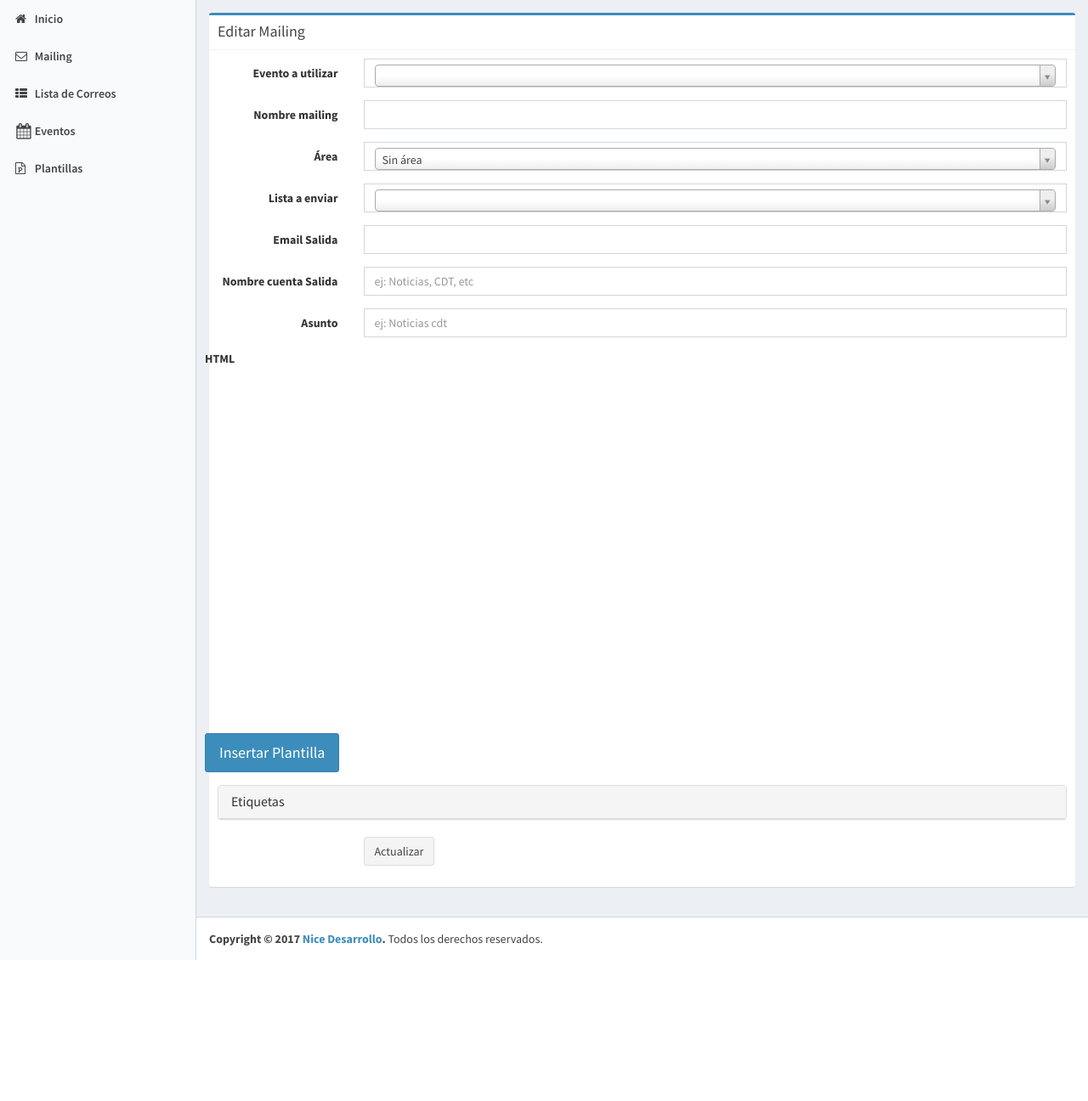
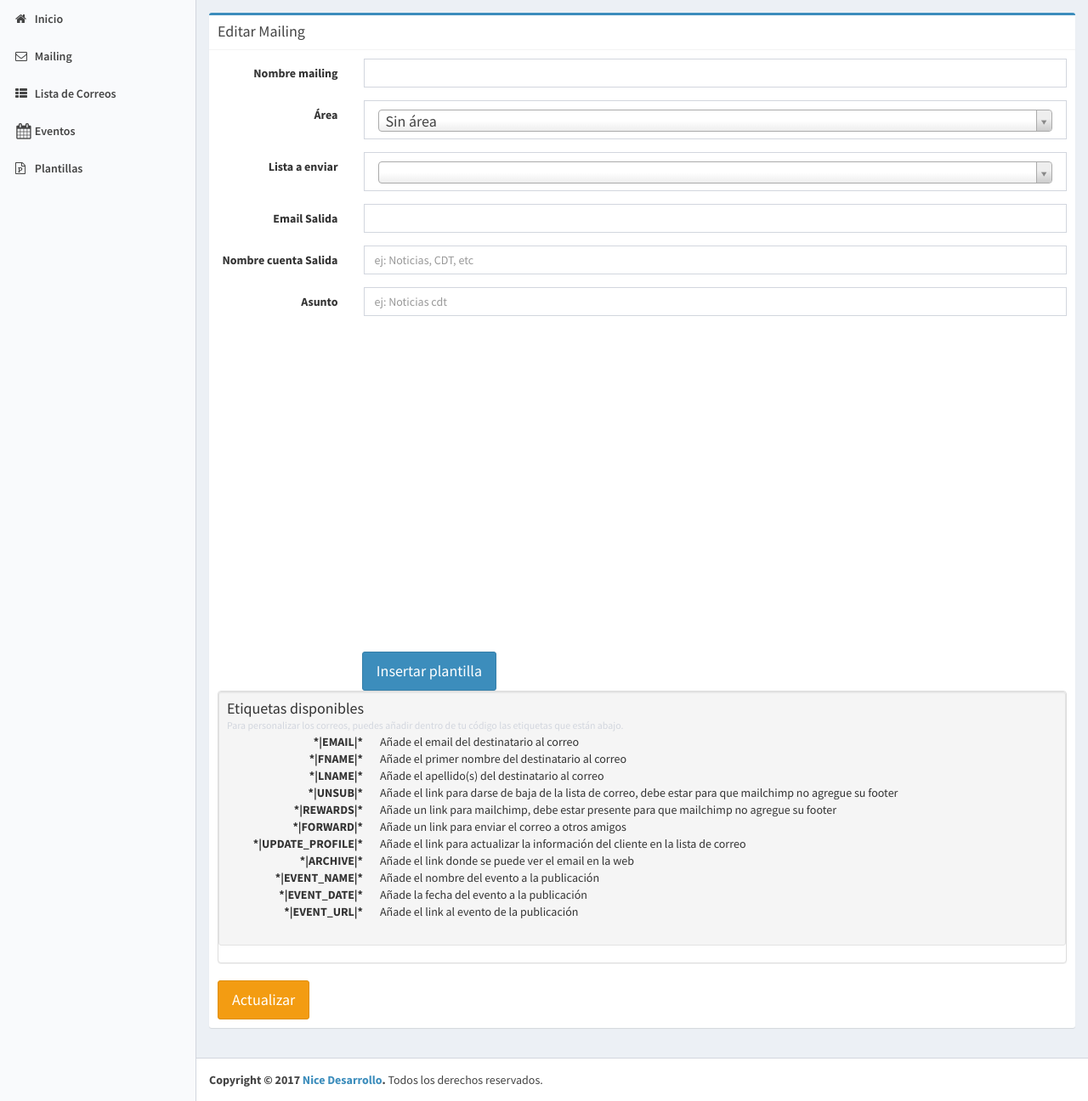
Before and after one commit to samuelmontoyag/Mailer_CDT, a Flask app: template templates/campagnas/edit.html in a window 1280 px wide. Shown: the part 50-1346 px from the top of the page at 85% size. Before the commit the page ends 1180 px from the top, so only its background shows below. Run offline with Flask 2, Linux system fonts and the light colour scheme; the template is opened without the code that fills it, so the values that code supplies are empty; parts of the project's set-up code (start-up, migrations or seed data) failed here and were passed over; some libraries are stand-ins or nearby versions.

Commit message:
FIX: Se modificia estilo en editar campa?a para ajustarlo dentro del box.

```diff
--- a/templates/campagnas/create.html
+++ b/templates/campagnas/create.html
@@ -14,7 +14,7 @@
                 </div>
             </div>
 
-            <div class="form-group">
+           <!--  <div class="form-group">
                 <label for="event" class="col-sm-2 control-label">Evento a utilizar</label>
                 <div class="col-sm-10">
                     <select name="event_id" id="event_id"  class="form-control input-lg">
@@ -24,7 +24,7 @@
                         {% endfor%}
                     </select>
                 </div>
-            </div>
+            </div> -->
 
 
             <div class="form-group">
@@ -41,7 +41,7 @@
             <div class="form-group">
                 <label for="emailList" class="col-sm-2 control-label">Lista a enviar</label>
                 <div class="col-sm-10">
-                    <select name="emailList"  class="form-control">
+                    <select name="emailList"  class="form-control input-lg">
                         {% for list in lists %}
                             <option value="{{list.id}}">{{list.name}}</option>
                         {% endfor%}
--- a/templates/campagnas/edit.html
+++ b/templates/campagnas/edit.html
@@ -10,16 +10,7 @@
 	{% if campaign.id != None %}
 	<input type="hidden" name="id" value="{{campaign.id}}">
 	{% endif %}
-	<div class="form-group">
-		<label for="event" class="col-sm-2 control-label">Evento a utilizar</label>
-		<div class="col-sm-10">
-			<select name="event_id" id="event_id"  class="form-control">
-				{% for list in eventList %}
-					<option value="{{list.event_id}}">{{list.event_name}}</option>
-				{% endfor%}
-			</select>
-		</div>
-	</div>
+
 	<div class="form-group">
 		<label for="campaignName" class="col-sm-2 control-label">Nombre mailing</label>
 		<div class="col-sm-10">
@@ -29,7 +20,7 @@
     <div class="form-group">
         <label for="emailList" class="col-sm-2 control-label">Área</label>
         <div class="col-sm-10">
-            <select name="folder"  class="form-control">
+            <select name="folder"  class="form-control input-lg">
                 <option value="0">Sin área</option>
                 {% for list in areaList %}
                 	{% if list.folder_id == campaign.folder_id %}
@@ -44,7 +35,7 @@
 	<div class="form-group">
 		<label for="emailList" class="col-sm-2 control-label">Lista a enviar</label>
 		<div class="col-sm-10">
-			<select name="emailList"  class="form-control">
+			<select name="emailList"  class="form-control input-lg">
 				{% for list in lists %}
 					{% if list.id == campaign.list_id %}
 						<option value="{{list.id}}" selected>{{list.name}}</option>
@@ -73,77 +64,36 @@
 			<input type="text" name="subject" placeholder="ej: Noticias cdt"  class="form-control" value="{{campaign.subject}}" maxlength="145">
 		</div>
 	</div>
-	<div class="form-group">
-		<label >HTML</label>
-		<div >
-			<textarea name="html" rows="20" style="min-height:200px;" id="html">
-				{{html|safe}}
-			</textarea>
-		</div>
+
+	 <textarea name="html" rows="20" style="min-height:250px;">
+	 	{{html|safe}}
+
+	 </textarea>
+
+    <button type="button" class="btn btn-primary btn-lg" data-toggle="modal" data-target="#myModal"> Insertar plantilla</button>
+
+	<div class="panel panel-default">
+
+		<div class="well well-sm">
+          <h4 class="no-margin">Etiquetas disponibles</h4>
+          <small class="text-gray">Para personalizar los correos, puedes añadir dentro de tu código las etiquetas que están abajo.</small>
+          <dl class="dl-horizontal">
+              <dt>*|EMAIL|*</dt><dd>Añade el email del destinatario al correo</dd>
+              <dt>*|FNAME|*</dt><dd>Añade el primer nombre del destinatario al correo</dd>
+              <dt>*|LNAME|*</dt><dd>Añade el apellido(s) del destinatario al correo</dd>
+              <dt>*|UNSUB|*</dt><dd>Añade el link para darse de baja de la lista de correo, debe estar para que mailchimp no agregue su footer</dd>
+              <dt>*|REWARDS|*</dt><dd>Añade un link para mailchimp, debe estar presente para que mailchimp no agregue su footer</dd>
+              <dt>*|FORWARD|*</dt><dd>Añade un link para enviar el correo a otros amigos</dd>
+              <dt>*|UPDATE_PROFILE|*</dt><dd>Añade el link para actualizar la información del cliente en la lista de correo</dd>
+              <dt>*|ARCHIVE|*</dt><dd>Añade el link donde se puede ver el email en la web</dd>
+              <dt>*|EVENT_NAME|*</dt><dd>Añade el nombre del evento a la publicación</dd>
+              <dt>*|EVENT_DATE|*</dt><dd>Añade la fecha del evento a la publicación</dd>
+              <dt>*|EVENT_URL|*</dt><dd>Añade el link al evento de la publicación</dd>
+          </dl>
+        </div>
+
 	</div>
-	<div class="form-group">
-		<button class="btn btn-primary btn-lg" data-toggle="modal" data-target="#myModal">
-			Insertar Plantilla
-		</button>
-	</div>
-	<div class="panel panel-default">
-	    <div class="panel-heading">
-	      <h4 class="panel-title">
-	        <a data-toggle="collapse" data-parent="#accordion" href="#collapseOne">
-	          Etiquetas
-	        </a>
-	      </h4>
-	    </div>
-	    <div id="collapseOne" class="panel-collapse collapse">
-	        <div class="panel-body">
-	        	Para personalizar los correos, puedes añadir dentro de tu código las etiquetas que están abajo..
-	        	<div>
-	        		<table class="table">
-	        			<tr><th>Etiqueta</th><th>Descripción</th>
-	        			</tr>
-	        			<tr>
-							<td>*|EMAIL|*</td><td>Añade el email del destinatario al correo</td>
-						</tr>
-						<tr>
-							<td>*|FNAME|*</td><td>Añade el primer nombre del destinatario al correo</td>
-						</tr>
-						<tr>
-							<td>*|LNAME|*</td><td>Añade el apellido(s) del destinatario al correo</td>
-						</tr>
-						<tr>
-							<td>*|UNSUB|*</td><td>Añade el link para darse de baja de la lista de correo, debe estar para que mailchimp no agregue su footer</td>
-						</tr>
-						<tr>
-							<td>*|REWARDS|*</td><td>Añade un link para mailchimp, debe estar presente para que mailchimp no agregue su footer</td>
-						</tr>
-						<tr>
-							<td>*|FORWARD|*</td><td>Añade un link para enviar el correo a otros amigos</td>
-						</tr>
-						<tr>
-							<td>*|UPDATE_PROFILE|*</td><td>Añade el link para actualizar la información del cliente en la lista de correo</td>
-						</tr>
-						<tr>
-							<td>*|ARCHIVE|*</td><td>Añade el link donde se puede ver el email en la web</td>
-	        			</tr>
-	        			<tr>
-							<td>*|EVENT_NAME|*</td><td>Añade el nombre del evento a la publicación</td>
-	        			</tr>
-	        			<tr>
-							<td>*|EVENT_DATE|*</td><td>Añade la fecha del evento a la publicación</td>
-	        			</tr>
-	        			<tr>
-							<td>*|EVENT_URL|*</td><td>Añade el link al evento de la publicación</td>
-	        			</tr>
-	        		</table>
-	        	</div>
-	    	</div>
-	    </div>
-	</div>
-	<div class="form-group">
-    	<div class="col-sm-offset-2 col-sm-10">
-			<button type="submit" class="btn btn-default">Actualizar</button>
-		</div>
-	</div>
+	<button type="submit" id="create_mailing" class="btn btn-warning btn-lg">Actualizar</button>
 </form>
 
 <div class="modal fade" id="myModal" tabindex="-1" role="dialog" aria-labelledby="myModalLabel" aria-hidden="true">
@@ -154,7 +104,7 @@
         <h4 class="modal-title" id="myModalLabel">Insertar plantilla</h4>
       </div>
       <div class="modal-body">
-        <select name="template"  class="form-control" id="templateSelect">
+        <select name="template"  class="form-control input-lg" id="templateSelect">
         	{% for template in template_lists %}
         		<option value="{{template.id}}">{{template.name}}</option>
         	{% endfor %}
```
